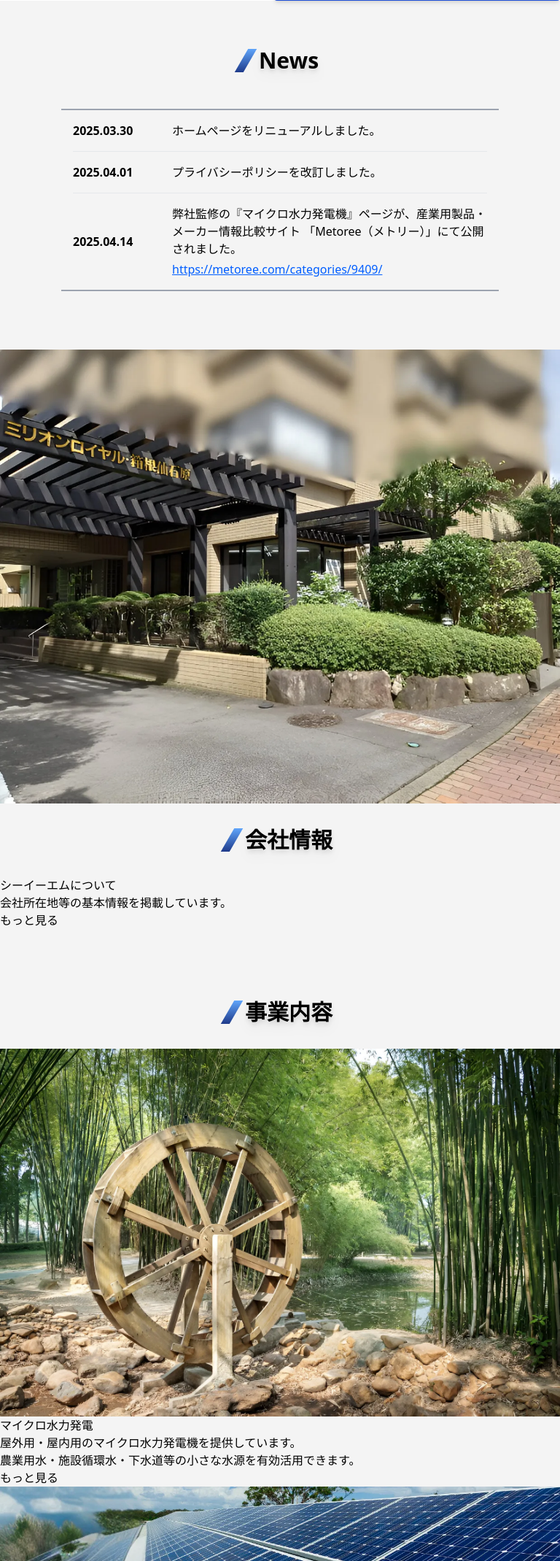
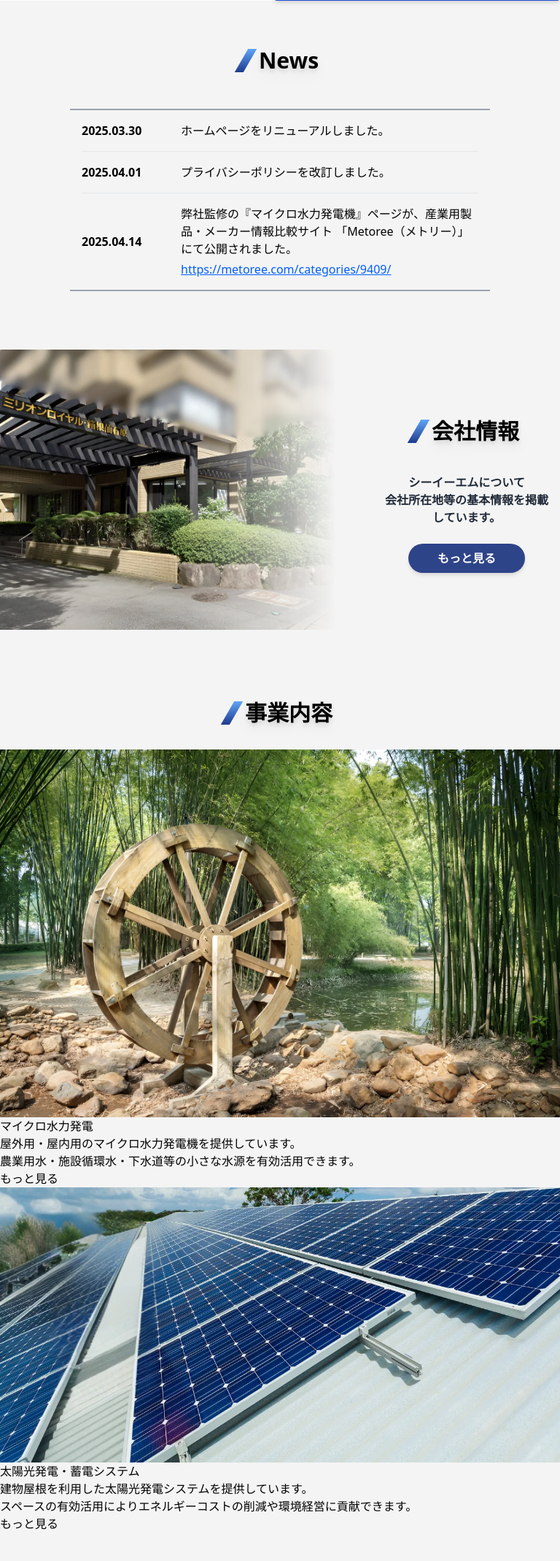
Before and after one commit to taimomo/HP_remake, a PHP site: page /httpdocs/index.php in a window 768 px wide. Shown: the part 521-2660 px from the top of the page at 73% size. Run offline with PHP 8.4, Linux system fonts and the light colour scheme; style sheets or scripts are compiled from the project's sources; some libraries are stand-ins or nearby versions; some web fonts are replaced.

Commit message:
tailwindcss setting to row list

```diff
--- a/httpdocs/css/style.css
+++ b/httpdocs/css/style.css
@@ -25,6 +25,38 @@ body {
 }
 
 main {
+    .mask_img {
+        -webkit-mask-image: linear-gradient(
+                to top,
+                rgba(0, 0, 0, 1) 0%,
+                rgba(0, 0, 0, 0) 0%
+            ),
+            linear-gradient(to bottom, rgba(0, 0, 0, 1) 0%, rgba(0, 0, 0, 0) 0%),
+            linear-gradient(to left, rgba(0, 0, 0, 1) 5%, rgba(0, 0, 0, 0) 25%),
+            linear-gradient(to right, rgba(0, 0, 0, 1) 5%, rgba(0, 0, 0, 0) 25%);
+
+        mask-image: linear-gradient(
+                to top,
+                rgba(0, 0, 0, 1) 0%,
+                rgba(0, 0, 0, 0) 0%
+            ),
+            linear-gradient(to bottom, rgba(0, 0, 0, 1) 0%, rgba(0, 0, 0, 0) 0%),
+            linear-gradient(to left, rgba(0, 0, 0, 1) 5%, rgba(0, 0, 0, 0) 25%),
+            linear-gradient(to right, rgba(0, 0, 0, 1) 5%, rgba(0, 0, 0, 0) 25%);
+        @media screen and (min-width: 768px) {
+            -webkit-mask-image: linear-gradient(
+                to right,
+                rgba(0, 0, 0, 1) 50%,
+                rgba(0, 0, 0, 0) 90%
+            );
+            mask-image: linear-gradient(
+                to right,
+                rgba(0, 0, 0, 1) 50%,
+                rgba(0, 0, 0, 0) 90%
+            );
+        }
+    }
+
     .container {
         display: grid;
         justify-content: center;
--- a/httpdocs/footer.php
+++ b/httpdocs/footer.php
@@ -4,7 +4,7 @@
     <div class="grid grid-cols-1 md:grid-cols-[1fr_auto] gap-6 md:gap-4 justify-items-center md:justify-items-start mx-auto mb-8 md:mb-12">
         <!-- 会社名 -->
         <div class="md:grid md:items-center text-left">
-            <h2 class="text-2xl font-bold">株式会社シーイーエム</h2>
+            <h2 class="text-2xl md:text-3xl font-bold">株式会社シーイーエム</h2>
         </div>
         <!-- 会社情報 -->
         <ul class="grid gap-1 list-none justify-items-center md:justify-items-start">
--- a/httpdocs/index.php
+++ b/httpdocs/index.php
@@ -38,7 +38,7 @@ include 'header.php';
                 </div>
             </div>
             <ul
-                class="mx-auto px-4 my-4 max-h-[300px] max-w-[600px] overflow-auto border-t-2 border-b-2 border-gray-400 max-[425px]:max-w-[300px]">
+                class="mx-auto px-4 my-4 max-h-72 max-w-xl overflow-auto border-t-2 border-b-2 border-gray-400 max-[425px]:max-w-72">
                 <!-- リストアイテム -->
                 <li
                     class="grid grid-cols-1 md:grid-cols-[120px_1fr] gap-4 items-center py-4 border-b border-gray-200 last:border-b-0">
@@ -82,30 +82,40 @@ include 'header.php';
     <!-- 会社情報 -->
     <section id="company" class="py-8">
         <div class="grid justify-center overflow-hidden">
-            <ul class="row_items">
-                <li class="row_list">
-                    <div class="lg_img">
+            <ul class="grid grid-cols-1">
+                <li class="grid md:grid-cols-[2fr_1fr] grid-cols-1 ">
+                    <!-- 画像部分 -->
+                    <div class="grid max-h-96 overflow-hidden col-start-1 row-start-1 w-full h-full">
                         <img
                             src="/img/company_front.webp"
-                            alt="会社案内" />
+                            alt="会社案内"
+                            class="w-full object-contain mask_img" />
                     </div>
-                    <div class="lg_content">
-                        <div class="grid justify-center my-8 max-[425px]:mt-4">
+                    <!-- テキスト部分 -->
+                    <div
+                        class="grid grid-rows-[auto_1fr_auto] p-4 place-items-center place-self-center gap-6 col-start-1 row-start-1 md:col-start-auto max-w-[65%] md:max-w-full">
+                        <!-- タイトル -->
+                        <div class="grid justify-center my-4 md:mt-4">
                             <div class="grid grid-cols-[auto_1fr] items-center gap-3 text-left">
                                 <span class="w-3 h-8 bg-gradient-to-b from-blue-400 to-blue-900 -skew-x-[30deg] block"></span>
-                                <h2 class="font-bold text-4xl max-[768px]:text-3xl max-[425px]:text-2xl drop-shadow-lg">会社情報</h2>
+                                <h2 class="font-bold text-4xl max-[768px]:text-3xl max-[425px]:text-2xl drop-shadow-lg">
+                                    会社情報
+                                </h2>
                             </div>
                         </div>
-                        <p class="lg_text">
+                        <!-- 説明文 -->
+                        <p class="text-center text-lg font-bold leading-relaxed text-gray-800 max-[768px]:text-base max-[425px]:text-sm">
                             シーイーエムについて<br />
                             会社所在地等の基本情報を掲載しています。
                         </p>
-
+                        <!-- ボタン -->
                         <a
                             href="about.php"
-                            class="more_btn btn_blue"
                             role="button"
-                            tabindex="0">もっと見る</a>
+                            tabindex="0"
+                            class="block w-36 md:w-40 px-4 py-2 text-center rounded-full font-bold bg-[#2e4488] text-white shadow-md hover:shadow-lg max-[425px]:text-[0.8rem]">
+                            もっと見る
+                        </a>
                     </div>
                 </li>
             </ul>
```
Also changed, not shown: other parts of httpdocs/css/style.css (+0 -54 lines).
